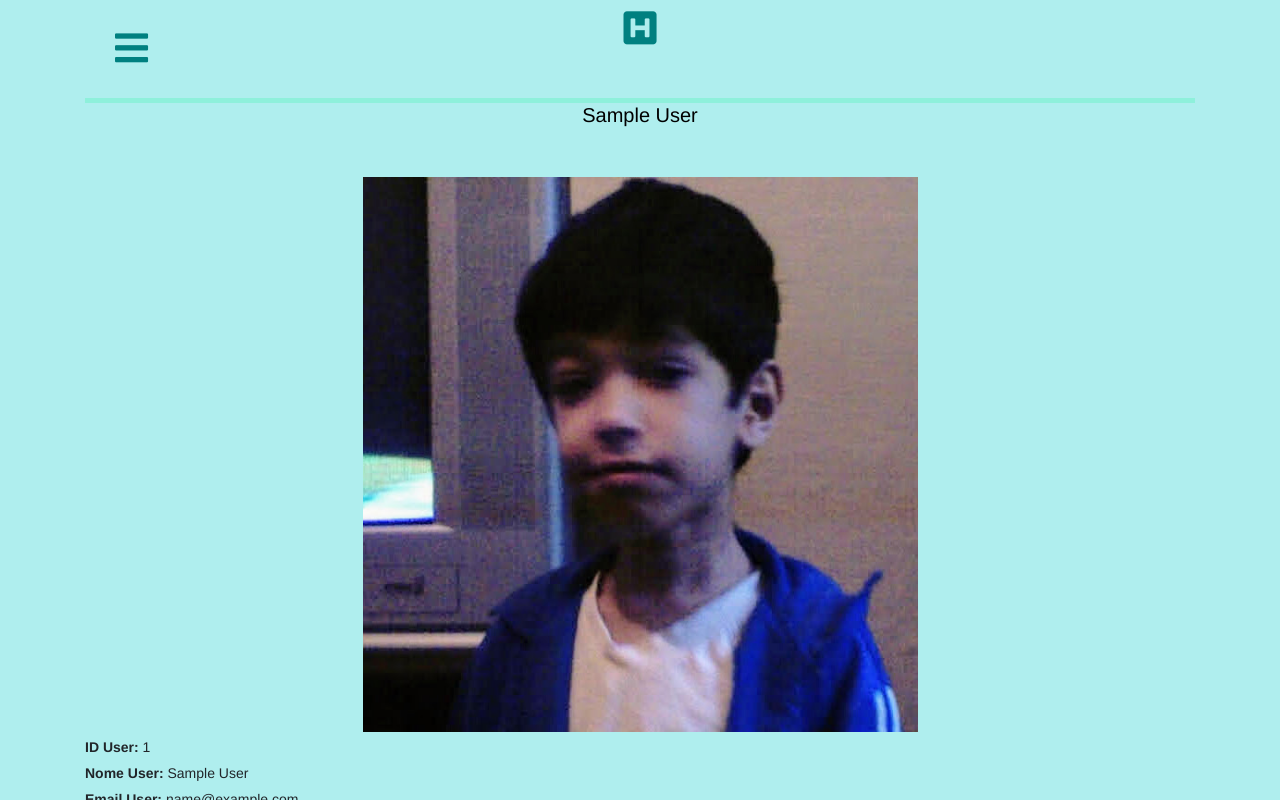
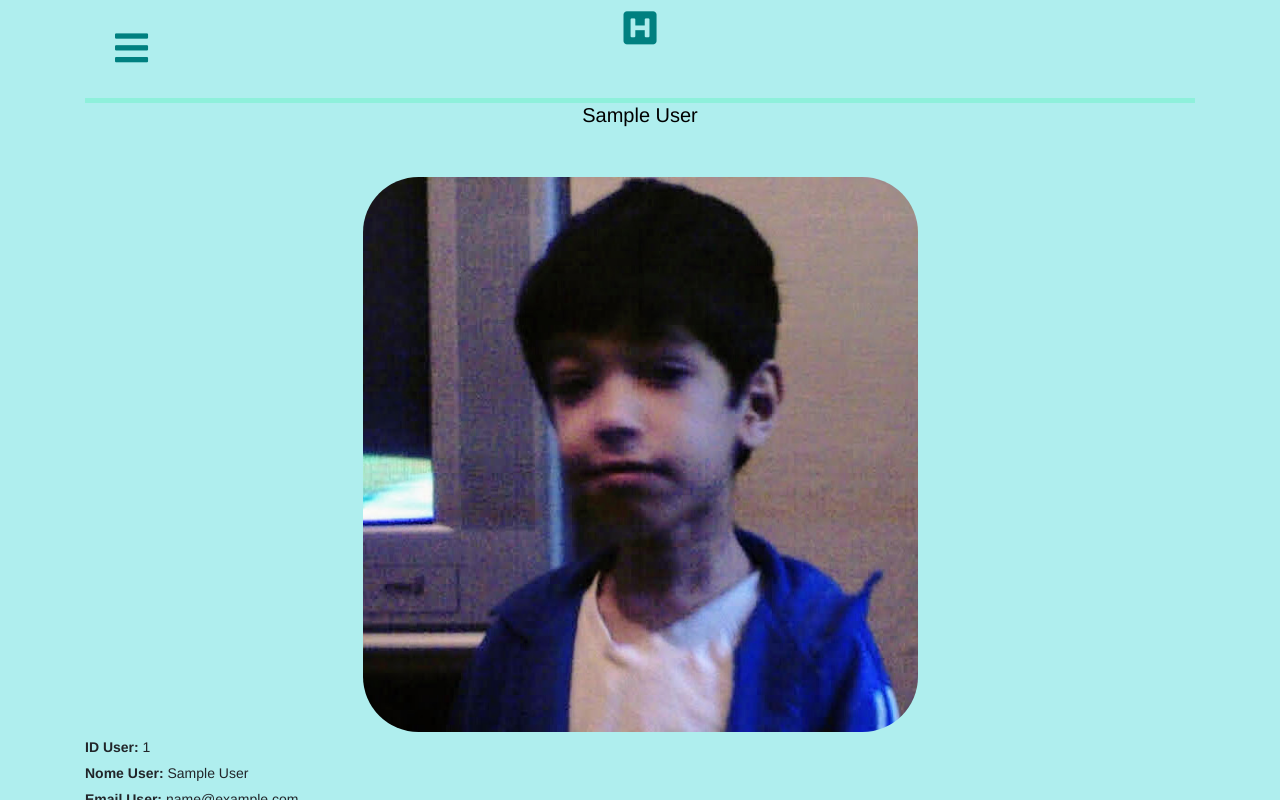
Before and after one commit to dieguesmosken/app-htp-v2.0, a PHP site: page /View/profile.php in a window 1280 px wide. Run offline with PHP 8.4, Linux system fonts and the light colour scheme; the visitor is signed in with stand-in values (Sample User, id 1); some libraries are stand-ins or nearby versions.

Commit message:
profile changes 2

```diff
--- a/View/profile.php
+++ b/View/profile.php
@@ -113,7 +113,7 @@ if(!empty($_SESSION['id'])){
 
 
 	            ?>
-                    </div>
+
 
                 </div>
             </div>
--- a/css/style.css
+++ b/css/style.css
@@ -3,7 +3,10 @@
     margin: 0;
     padding: 0;
 }
-
+img{
+  text-align: center;
+  border-radius: 10%;
+}
 body
 {
   background: black;
```
